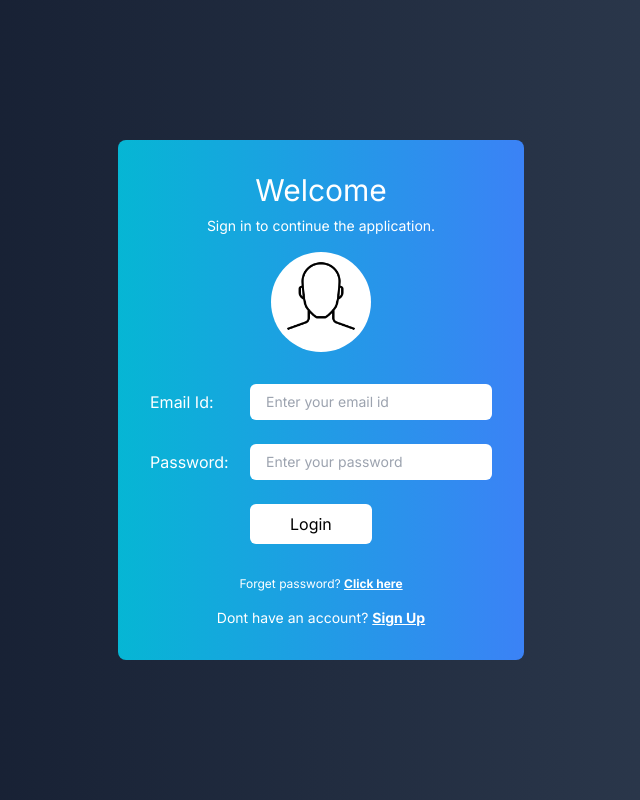
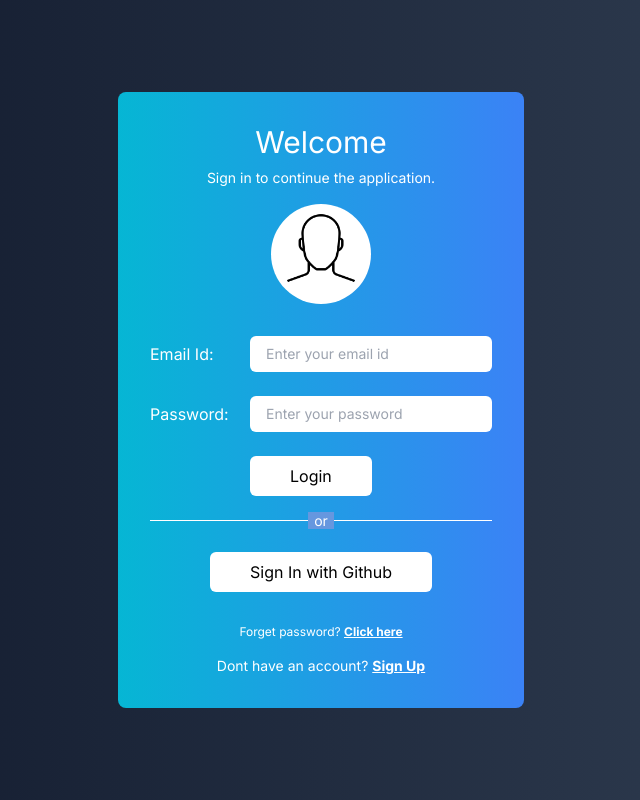
Before and after one commit to mekrishnendu/nextjs_task, a Next.js app: page / in a window 1280 px wide. Shown: the whole page, without its empty margins (319-959 px from the left). Built offline with nearby package versions, Linux system fonts and the light colour scheme; no server answers.

Commit message:
github update

```diff
--- a/src/app/api/auth/[...nextauth]/option.js
+++ b/src/app/api/auth/[...nextauth]/option.js
@@ -12,7 +12,7 @@ export const options = {
         console.log('Profile GitHub===##: ', profile);
 
         let userRole = 'GitHub User';
-        if (profile?.email == 'krishnendu.pal2000@gmail.com') {
+        if (profile?.email == 'krishnendu.frontend@gmail.com') {
           userRole = 'admin';
         }
 
--- a/src/app/globals.css
+++ b/src/app/globals.css
@@ -13,6 +13,25 @@
     max-width: 1200px;
     margin: 0 auto;
 }
+.login-separater{
+    height: 30px;
+    text-align: center;
+    border: 0;
+    border-top: 1px solid #fff;
+    margin: 1rem auto 0.12rem;
+    overflow: visible;
+    font-size: 14px;
+}
+.login-separater::before{
+    color: #fff;
+    content: "or";
+    padding: 0 0.4rem;
+    position: relative;
+    top: -0.7rem;
+    background-color: #6697df;
+    z-index: 2;
+
+}
 
 @layer components {
     .item-box {
--- a/src/app/page.js
+++ b/src/app/page.js
@@ -105,8 +105,19 @@ export default function Login() {
                 </p>
               </div>
 
-              <button type="submit" className="rounded-md bg-white text-black p-2 px-10 ml-[100px]">
+              <button
+                type="submit"
+                className="rounded-md bg-white text-black p-2 px-10 ml-[100px] mb-2"
+              >
                 Login
+              </button>
+              <hr className="login-separater" />
+              <button
+                onClick={() => signIn('github')}
+                className="rounded-md bg-white text-black p-2 px-10 ml-[60px]"
+                type="button"
+              >
+                Sign In with Github
               </button>
 
               {error && <p className="text-center text-sm  bg-red-700  mt-5">{error && error}</p>}
```
